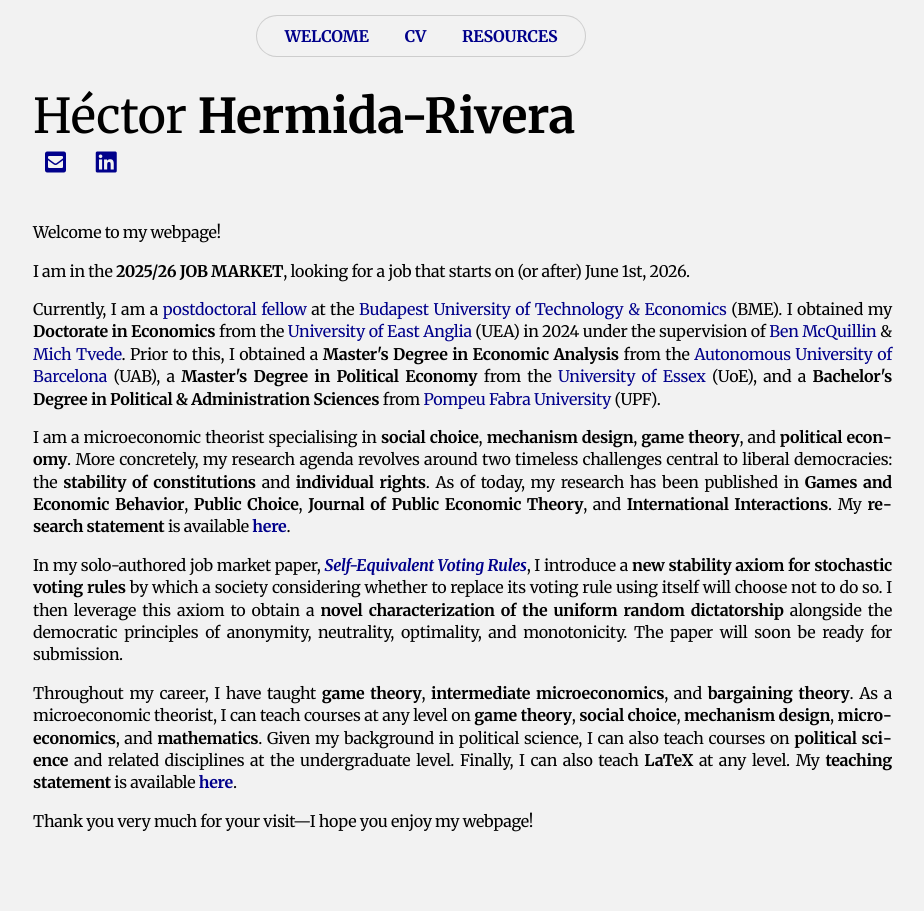
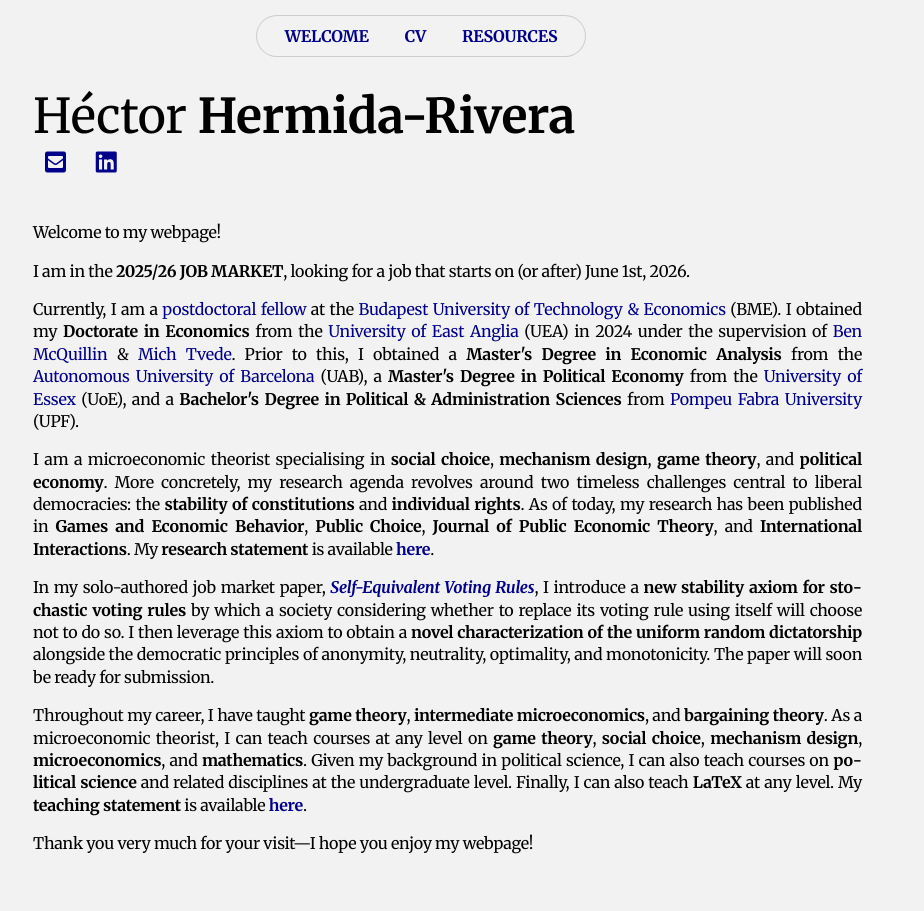
Before and after one commit to HectorHermidaRivera/hectorhermidarivera.github.io, a Jekyll site: the page built from index.md, in a window 1280 px wide. Shown: the whole page, without its empty margins (219-1143 px from the left). Built offline with Jekyll 4.4.1, drawn with Linux system fonts in a browser that asks for light colours; a style sheet for code colours, icons or effects is not loaded.

Commit message:
Update index.md

```diff
--- a/index.md
+++ b/index.md
@@ -39,7 +39,7 @@ title: Héctor Hermida-Rivera
     </a>
   </div>
 
-<div class="two-column">
+<div class="two-column" style="padding-right: 30px !important;">
   <div class="label"></div>
   <div class="value">
   <p>Welcome to my webpage!</p>
```
